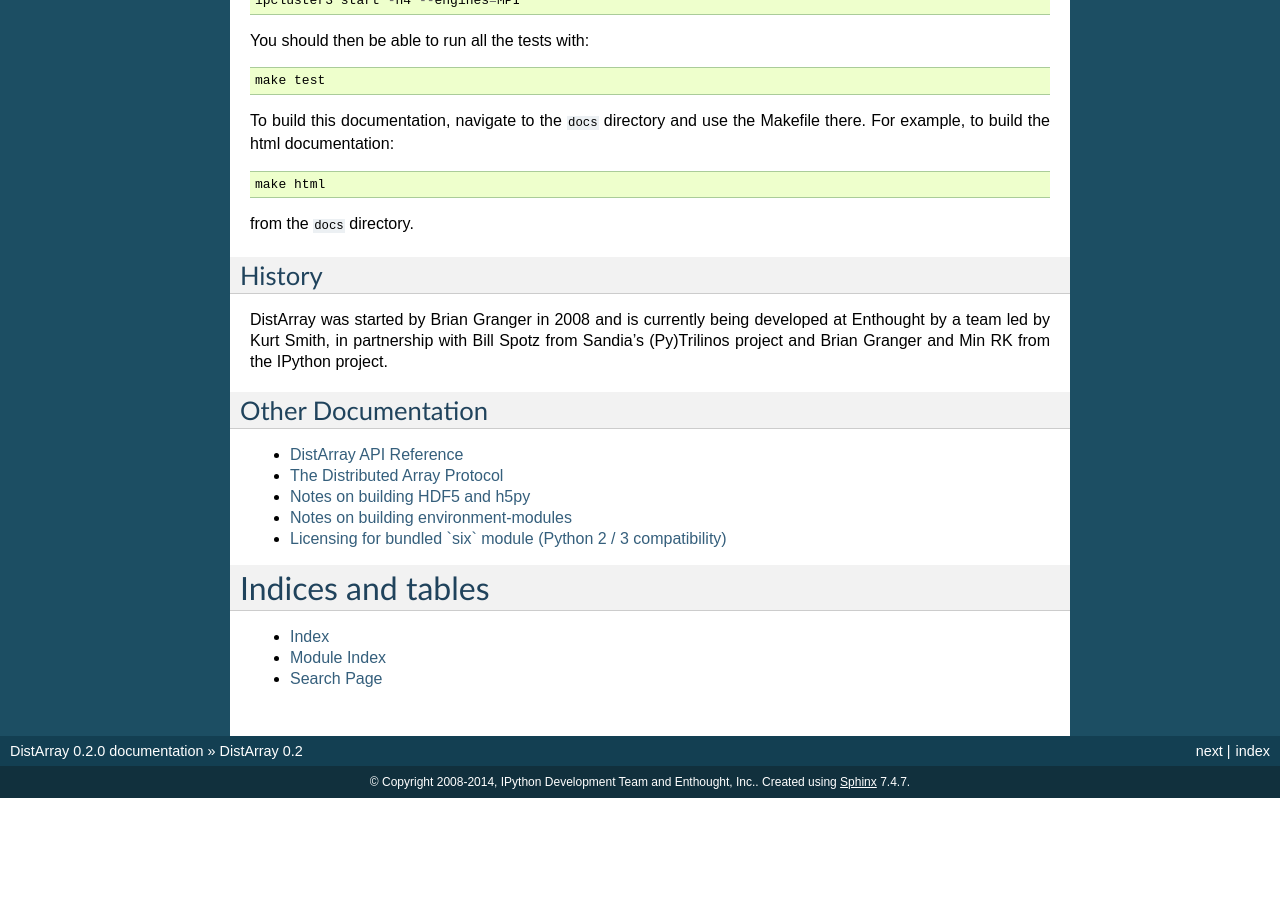
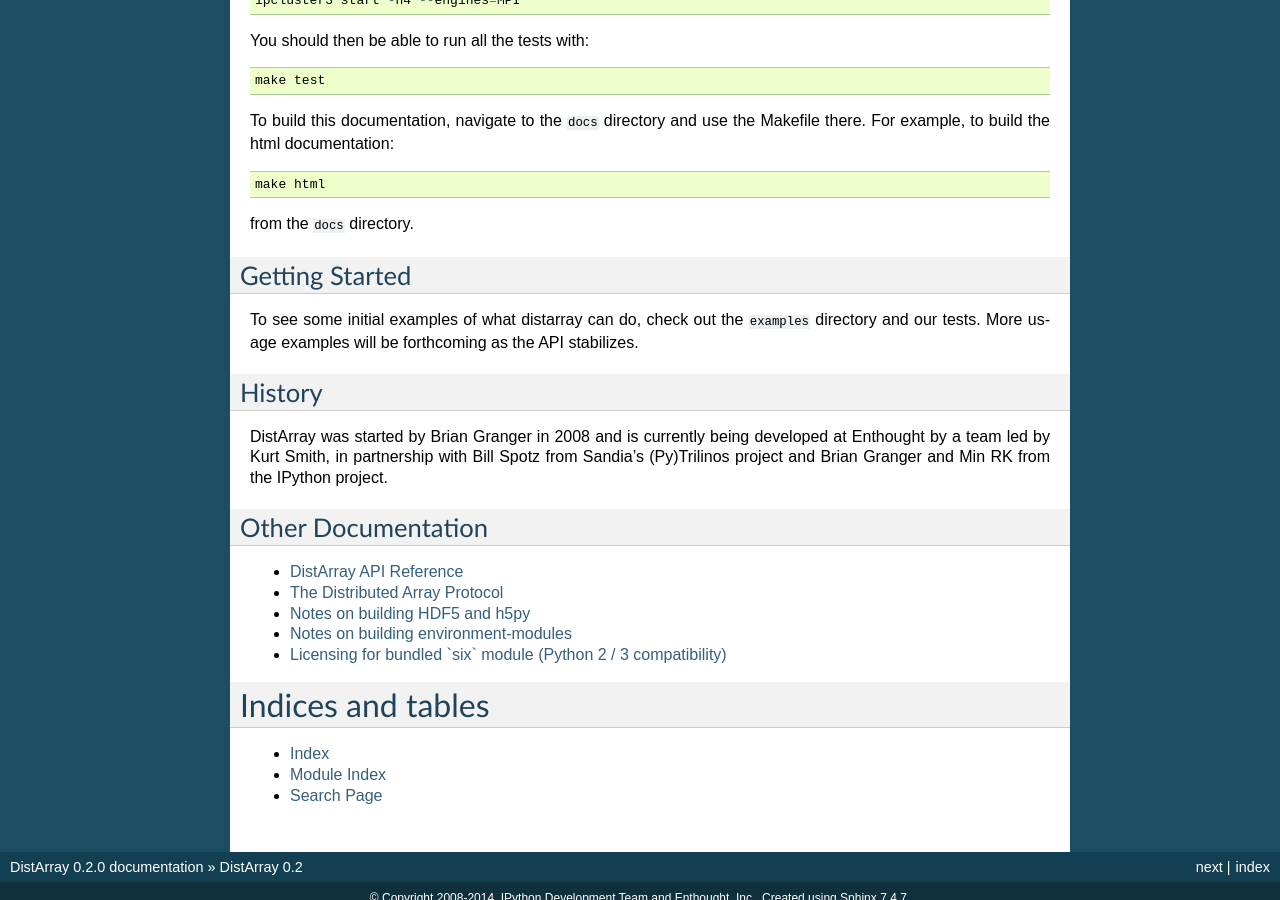
Before and after one commit to enthought/distarray, a Sphinx documentation site: the page built from docs/source/index.rst, in a window 1280 px wide and 900 px high, scrolled down 1115 px. Built offline with Sphinx 7.4.7, drawn with Linux system fonts in a browser that asks for light colours; before the commit the page ends 1913 px from its top, so only the background shows below that.

Commit message:
Add a small "Getting Started" subsection.

```diff
--- a/docs/source/index.rst
+++ b/docs/source/index.rst
@@ -83,6 +83,14 @@
 from the ``docs`` directory.
 
 
+Getting Started
+---------------
+
+To see some initial examples of what distarray can do, check out the
+``examples`` directory and our tests.  More usage examples will be forthcoming
+as the API stabilizes.
+
+
 History
 -------
 
```
